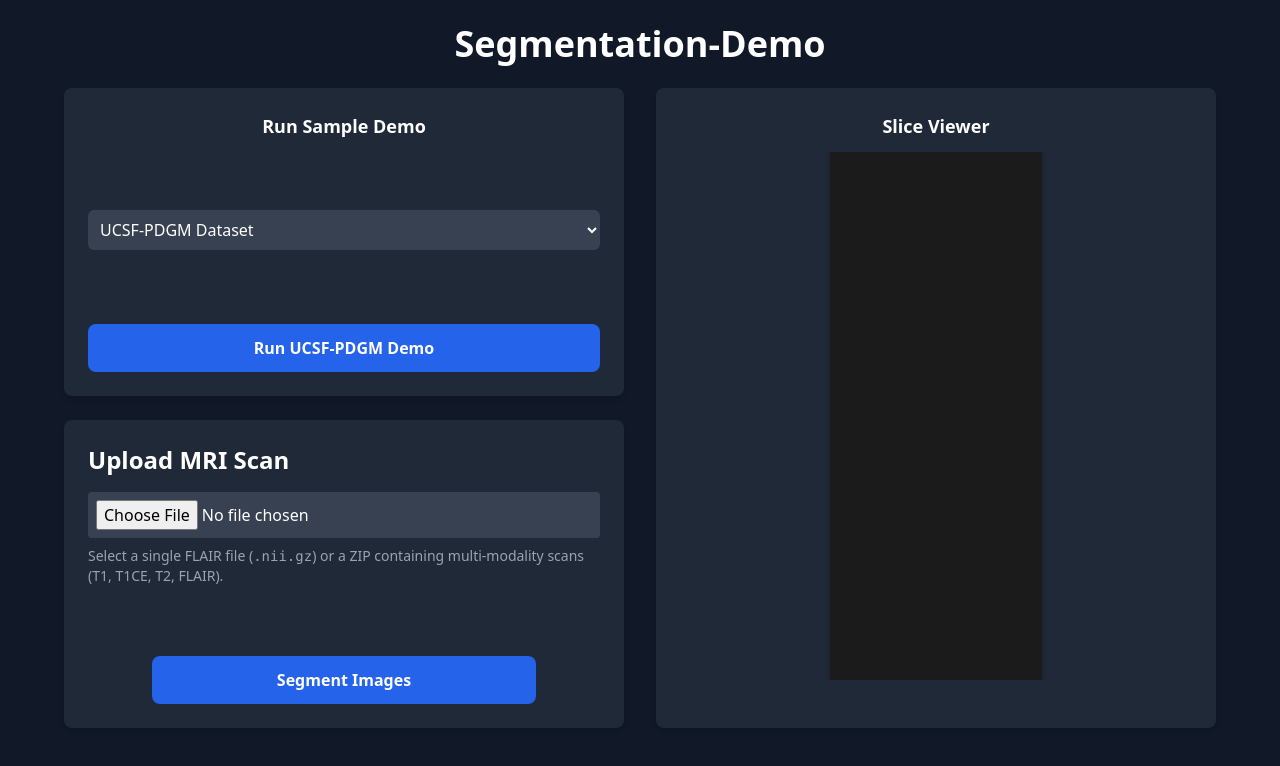
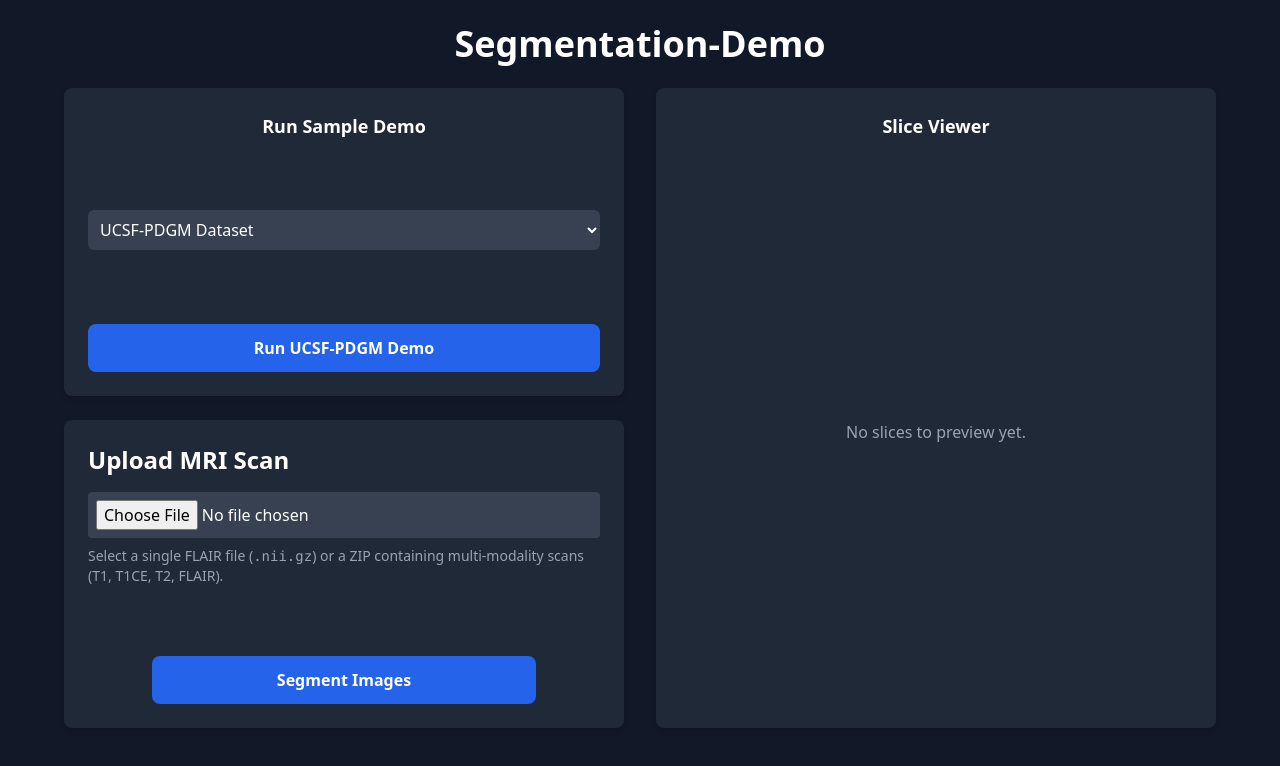
Before and after one commit to AnkithBinagekar/scanfusion-demo-image_overlay, a React (Create React App) app: page /fusion in a window 1280 px wide. Shown: the top 766 px of the page. Built offline with nearby package versions, Linux system fonts and the light colour scheme; no server answers; the HTML template or start-up script is replaced by a standard one.

Commit message:
Minor UI Fix

```diff
--- a/src/components/SliceViewer.js
+++ b/src/components/SliceViewer.js
@@ -27,23 +27,15 @@ const SliceViewer = () => {
   if (showMode === "overlay") slicesToShow = overlaySlices;
 
   return (
-    <div
-      className="flex flex-col items-center justify-between bg-[#1b1b1b] rounded-2xl p-4 text-white shadow-md w-full"
-      style={{
-        height: "calc(100vh - 160px)", // fills full right column space
-        minHeight: "500px",
-        maxHeight: "800px",
-      }}
-    >
-      <h2 className="text-2xl font-semibold mb-3 text-center">Slice Viewer</h2>
+    <div className="flex flex-col h-full w-full text-white overflow-hidden">
 
       {slicesToShow.length === 0 ? (
         <div className="text-gray-400 text-center mt-8">
           No slices to preview yet.
         </div>
       ) : (
-        <div className="flex flex-col justify-between w-full h-full">
-          {/* Mode Switch */}
+        <div className="flex flex-col justify-between h-full">
+          {/* 🔘 Mode Switch */}
           <div className="mb-3 flex items-center justify-between text-sm">
             <div className="flex flex-wrap gap-3">
               <label>
@@ -82,21 +74,17 @@ const SliceViewer = () => {
             </div>
           </div>
 
-          {/* Image Section */}
-          <div className="flex-1 flex justify-center items-center overflow-hidden">
+          {/* 🧠 Image Preview (Auto-scaling) */}
+          <div className="flex-1 flex items-center justify-center overflow-hidden">
             <img
               src={resolveUrl(slicesToShow[currentIndex])}
               alt="Slice Preview"
-              className="object-contain max-w-full max-h-full rounded-lg"
-              style={{
-                height: "100%",
-                width: "auto",
-              }}
+              className="max-w-full max-h-[65vh] object-contain rounded shadow"
             />
           </div>
 
-          {/* Slider */}
-          <div className="mt-4 w-full px-6 overflow-visible">
+          {/* 🎚️ Slider Section (Always visible) */}
+          <div className="mt-4 w-full px-4 overflow-visible">
             <input
               type="range"
               min="0"
```
